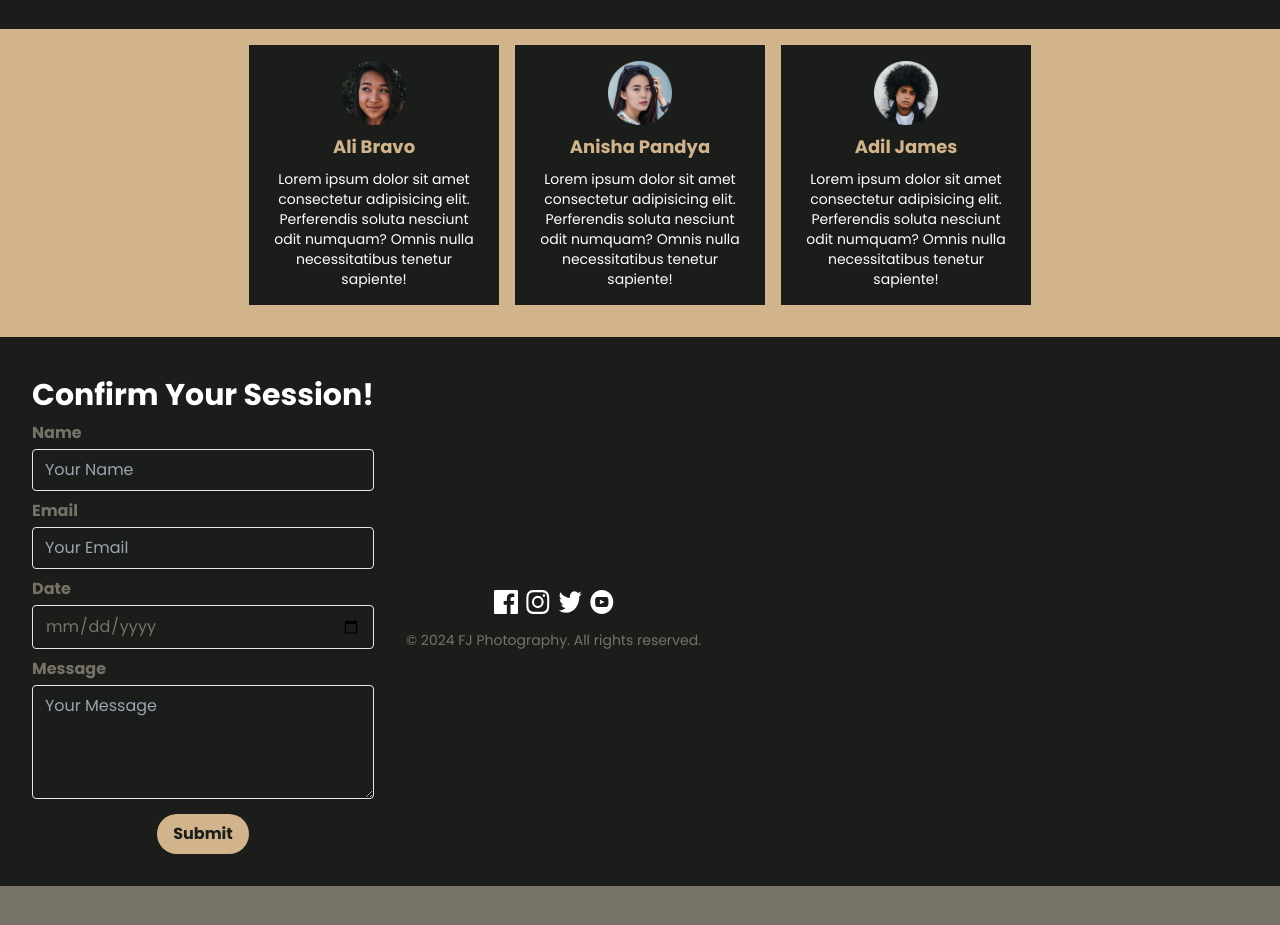
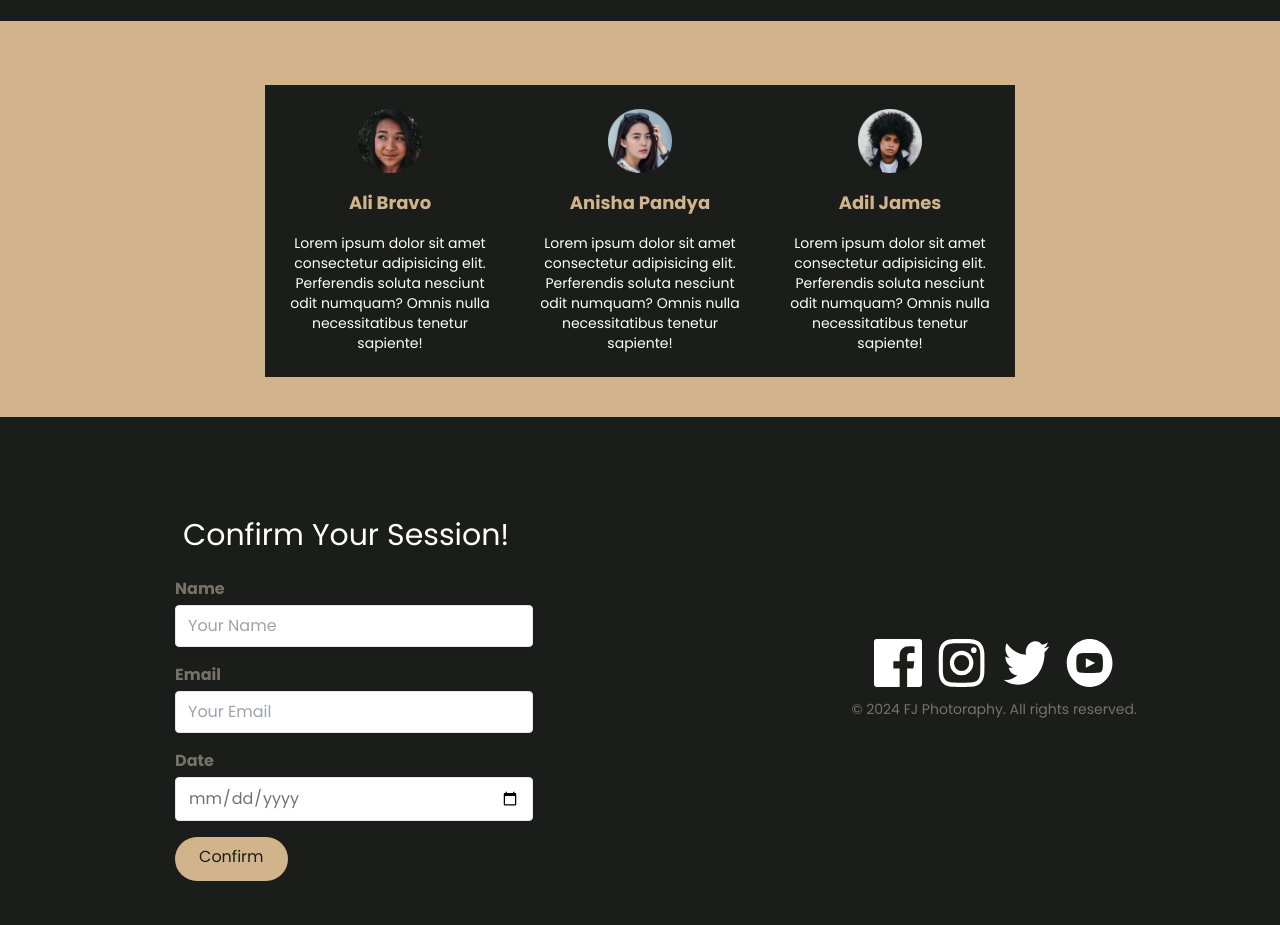
Before and after one commit to farahjahangir12/FJ-Photography, a website: page index.html in a window 1280 px wide. Shown: the part 1104-2029 px from the top of the page. Before the commit the page ends 1990 px from the top, so only its background shows below. Drawn offline with nearby package versions, Linux system fonts and the light colour scheme.

Commit message:
Update index.html

```diff
--- a/index.html
+++ b/index.html
@@ -36,7 +36,7 @@
     </main>
     <h2 class="text-xl font-bold m-2 p-2 text-center text-dark">What makes FJ Photography different?</h2>
 
-    <section id="about" class="bg-dark p-4">
+    <section id="about" class="bg-dark p-3 mx-auto">
         <div class="flex flex-wrap flex-col justify-around items-center md:flex-row md:space-x-4">
             <div class="w-[300px] h-auto relative overflow-hidden rounded-lg mx-auto mb-4 md:mb-0">
                 <div x-data="{ slide: 0, autoplay: true }" x-init="setInterval(() => { if (autoplay) { slide = (slide + 1) % 5 } }, 3000)" class="w-full">
@@ -77,57 +77,66 @@
         </div>
     </section>
 
-    <section id="feedback" class="bg-tan p-4 pt-4 flex flex-col items-center justify-center md:flex-row md:space-x-4">
-        <div class="bg-dark flex flex-col items-center space-y-2 mb-4 p-4 w-[250px] mx-auto md:mx-0">
-            <img src="images/avatar-ali.png" alt="Ali Bravo" class="w-16">
+    <section id="feedback" class="bg-tan p-6 pt-16 flex flex-col items-center justify-center md:flex-row md:space-x-6>
+        <div class="bg-tan flex flex-col flex-wrap items-center justify-center  pt-16 p-6 md:flex-row md:space-x-6 ">
+        <div class="bg-dark flex flex-col items-center space-y-4 mb-4 p-6 w-[250px]">
+            <img src="images/avatar-ali.png" alt="Ali" class="w-16">
             <h5 class="text-lg text-tan font-bold">Ali Bravo</h5>
             <p class="text-sm text-white text-center">Lorem ipsum dolor sit amet consectetur adipisicing elit. Perferendis soluta nesciunt odit numquam? Omnis nulla necessitatibus tenetur sapiente!</p>
         </div>
-        <div class="bg-dark flex flex-col items-center space-y-2 mb-4 p-4 w-[250px] mx-auto md:mx-0">
-            <img src="images/avatar-anisha.png" alt="Anisha Pandya" class="w-16">
+        <div class="bg-dark flex flex-col items-center space-y-4 mb-4 p-6 w-[250px]">
+            <img src="images/avatar-anisha.png" alt="Anisha" class="w-16">
             <h5 class="text-lg text-tan font-bold">Anisha Pandya</h5>
             <p class="text-sm text-white text-center">Lorem ipsum dolor sit amet consectetur adipisicing elit. Perferendis soluta nesciunt odit numquam? Omnis nulla necessitatibus tenetur sapiente!</p>
         </div>
-        <div class="bg-dark flex flex-col items-center space-y-2 mb-4 p-4 w-[250px] mx-auto md:mx-0">
-            <img src="images/avatar-shanai.png" alt="Adil James" class="w-16">
+        <div class="bg-dark flex flex-col items-center space-y-4 mb-4 p-6 w-[250px]">
+            <img src="images/avatar-shanai.png" alt="Adil" class="w-16">
             <h5 class="text-lg text-tan font-bold">Adil James</h5>
             <p class="text-sm text-white text-center">Lorem ipsum dolor sit amet consectetur adipisicing elit. Perferendis soluta nesciunt odit numquam? Omnis nulla necessitatibus tenetur sapiente!</p>
         </div>
     </section>
 
-    <section class="bg-dark p-4 pt-4 flex flex-col items-center md:flex-row md:space-x-4">
-        <div id="booknow" class="flex bg-dark p-4">
-            <form class="w-full max-w-lg mx-auto">
-                <div class="mb-2">
-                    <h3 class="text-3xl text-white font-bold mb-2 mt-2 text-center">Confirm Your Session!</h3>
+
+   <section class="bg-dark flex flex-col justify-around items-center p-3 md:flex-row md:space-x-6">
+    <div id="booknow" class="flex bg-dark p-8 pt-16">
+        <form>
+            <div class="mb-4">
+                <h3 class="text-3xl text-white text-bold mb-4 mt-4 text-center mr-4 p-2">Confirm Your Session!</h3>
                 <label for="name" class="block text-light font-bold mb-1">Name</label>
-                    <input type="text" id="name" name="name" class="shadow border rounded w-full py-2 px-3 text-light bg-dark" placeholder="Your Name">
+                <input type="text" id="name" name="name" class="shadow  border rounded w-full py-2 px-3 text-light" placeholder="Your Name">
             </div>
-                <div class="mb-2">
+            <div class="mb-4">
                 <label for="email" class="block text-light font-bold mb-1">Email</label>
-                    <input type="email" id="email" name="email" class="shadow border rounded w-full py-2 px-3 text-light bg-dark" placeholder="Your Email">
+                <input type="email" id="email" name="email" class="shadow border rounded w-full py-2 px-3 text-light" placeholder="Your Email">
             </div>
-                <div class="mb-2">
+            <div class="mb-4">
                 <label for="date" class="block text-light font-bold mb-1">Date</label>
-                    <input type="date" id="date" name="date" class="shadow border rounded w-full py-2 px-3 text-light bg-dark">
+                <input type="date" id="date" name="date" class="shadow border rounded w-full py-2 px-3 text-light">
             </div>
-                <div class="mb-2">
-                    <label for="message" class="block text-light font-bold mb-1">Message</label>
-                    <textarea id="message" name="message" class="shadow border rounded w-full py-2 px-3 text-light bg-dark" rows="4" placeholder="Your Message"></textarea>
-                </div>
-                <div class="flex justify-center">
-                    <button type="submit" class="bg-tan text-dark font-bold py-2 px-4 rounded-full hover:text-white">Submit</button>
+            <div class="flex items-center justify-between">
+                <button class="p-3 px-6 pt-2 text-dark text-extrabold bg-tan rounded-full baseline hover:text-white">Confirm</a>
+            </button>
             </div>
         </form>
     </div>
-        <div id="contact" class="flex flex-col items-center">
-            <div class="flex justify-center items-center space-x-2 p-2 pt-4">
-                <a href="#"><img src="images/icon-facebook.svg" alt="Facebook" class="w-6 h-6 md:w-8 md:h-8"></a>
-                <a href="#"><img src="images/icon-instagram.svg" alt="Instagram" class="w-6 h-6 md:w-8 md:h-8"></a>
-                <a href="#"><img src="images/icon-twitter.svg" alt="Twitter" class="w-6 h-6 md:w-8 md:h-8"></a>
-                <a href="#"><img src="images/icon-youtube.svg" alt="YouTube" class="w-6 h-6 md:w-8 md:h-8"></a>
+    <div id="contact" class="flex flex-col">
+    <div class="flex justify-center items-center space-x-4 p-3 pt-4">
+    <a href="">
+        <img src="images\icon-facebook.svg" alt="Facebook" class="w-6 h-6 md:w-12 md:h-12">
+    </a>
+    <a href="">
+        <img src="images\icon-instagram.svg" alt="Facebook" class="w-6 h-6 md:w-12 md:h-12">
+    </a>
+    <a href="">
+        <img src="images\icon-twitter.svg" alt="Facebook" class="w-6 h-6 md:w-12 md:h-12">
+    </a>
+    <a href="">
+        <img src="images\icon-youtube.svg" alt="Facebook" class="w-6 h-6 md:w-12 md:h-12">
+    </a>
     </div>
-            <div class="text-sm text-light text-center mt-2">&copy; 2024 FJ Photography. All rights reserved.</div>
+    <div class="flex text-sm text-light justify-center space-x-6">
+        &copy; 2024 FJ Photoraphy. All rights reserved.
+    </div>
 </div>
    </section>
 </body>
```
Lines whose indentation alone changed are shown as unchanged.
